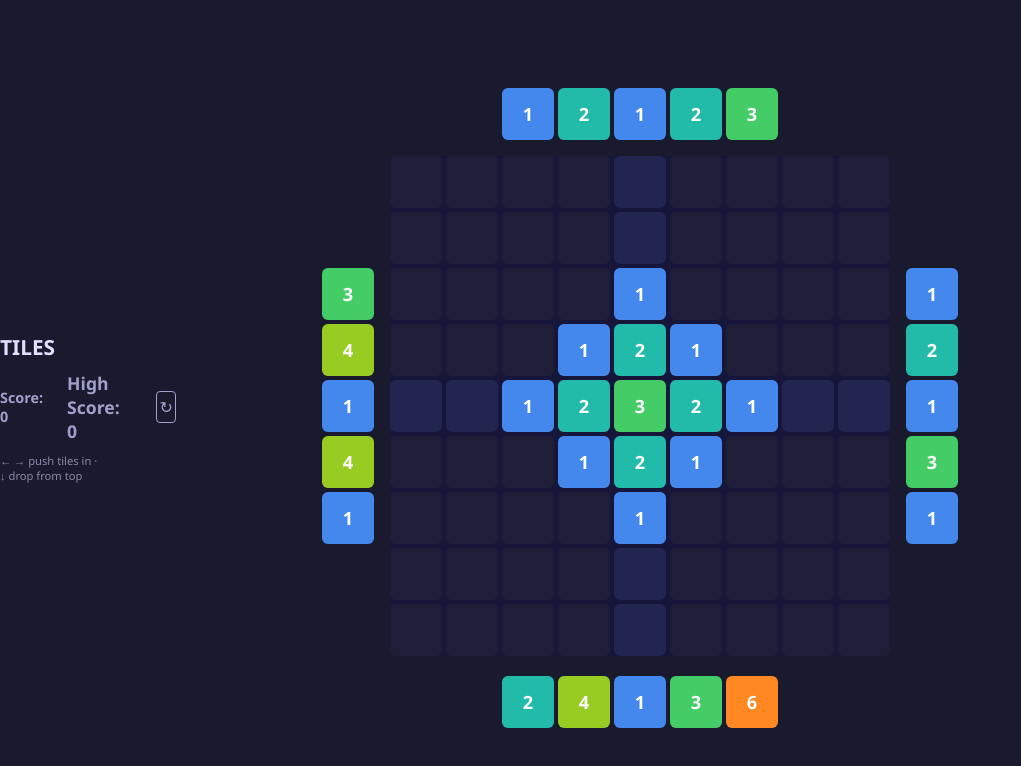
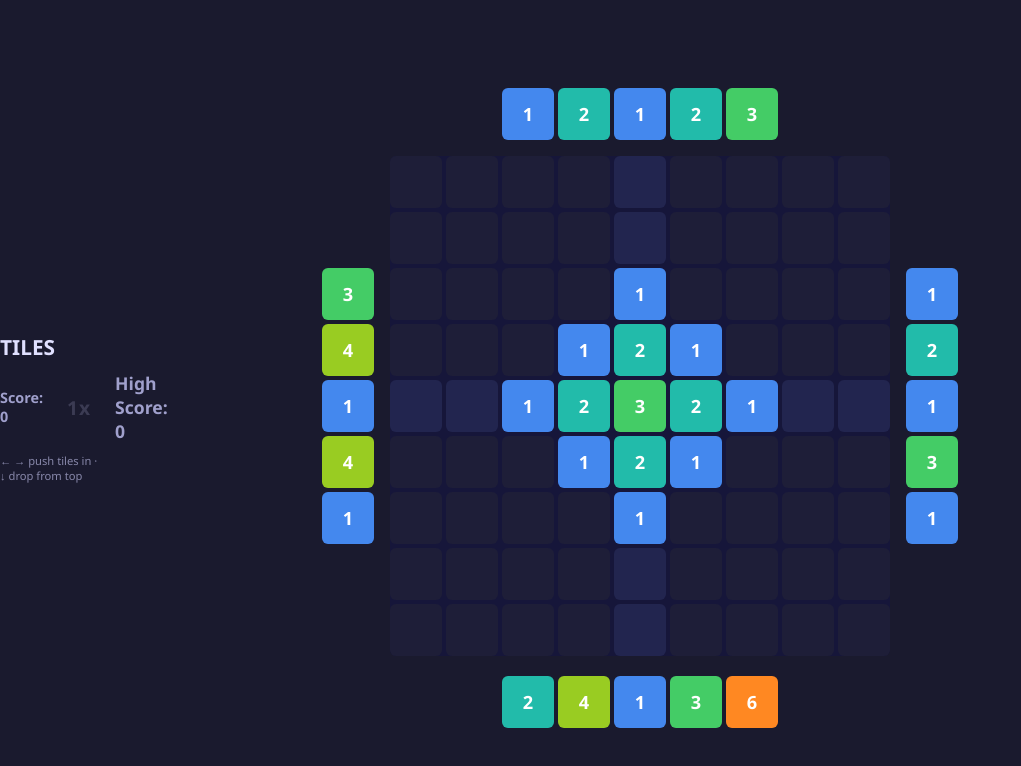
Before and after one commit to EvanCzako/Tiles2, a React (Vite) app: page / in a window 1280 px wide. Shown: the top 766 px of the page, without its empty margins (0-1021 px from the left). Built offline with nearby package versions, Linux system fonts and the light colour scheme.

Commit message:
Add score multiplier

```diff
--- a/src/App.css
+++ b/src/App.css
@@ -57,28 +57,11 @@ html, body {
   margin: 0;
 }
 
-.reset-hs-btn {
-  background: none;
-  border: 1px solid #a0a0cc;
-  color: #a0a0cc;
-  width: 32px;
-  height: 32px;
-  border-radius: 4px;
-  cursor: pointer;
-  font-size: 1rem;
-  display: flex;
-  align-items: center;
-  justify-content: center;
-  transition: all 0.2s;
-  padding: 0;
-  pointer-events: auto;
-  touch-action: manipulation;
-}
-
-.reset-hs-btn:hover {
-  background-color: rgba(160, 160, 204, 0.1);
-  border-color: #e0e0ff;
-  color: #e0e0ff;
+.combo {
+  font-size: 1.2rem;
+  font-weight: 800;
+  margin: 0;
+  letter-spacing: 0.05em;
 }
 
 .hint {
--- a/src/App.jsx
+++ b/src/App.jsx
@@ -6,7 +6,7 @@ import Arena from './components/Arena';
 import './App.css';
 
 export default function App() {
-  const { score, highScore, triggerPush, layout, resetHighScore } = useGameStore();
+  const { score, highScore, combo, triggerPush, layout } = useGameStore();
   const { CONTAINER_W, CONTAINER_H } = layout;
 
   const scale = useScale(CONTAINER_W, CONTAINER_H);
@@ -14,7 +14,7 @@ export default function App() {
 
   return (
     <div className="app">
-      <GameHeader score={score} highScore={highScore} onResetHighScore={resetHighScore} />
+      <GameHeader score={score} highScore={highScore} combo={combo} />
       <div className="arena-container">
         <div style={{ width: CONTAINER_W * scale, height: CONTAINER_H * scale, overflow: 'visible', flexShrink: 0 }}>
           <div className="arena" style={{ width: CONTAINER_W, height: CONTAINER_H, transform: `scale(${scale})`, transformOrigin: '0 0' }}>
--- a/src/components/GameHeader.jsx
+++ b/src/components/GameHeader.jsx
@@ -1,14 +1,17 @@
 const isTouch = typeof window !== 'undefined' &&
   ('ontouchstart' in window || navigator.maxTouchPoints > 0);
 
-export default function GameHeader({ score, highScore, onResetHighScore }) {
+const COMBO_COLORS = ['#8888aa', '#ffcc00', '#ff8822', '#ff4422', '#dd1144'];
+
+export default function GameHeader({ score, highScore, combo }) {
+  const comboColor = COMBO_COLORS[Math.min(combo - 1, 4)];
   return (
     <div className="game-header">
       <h1 className="title">TILES</h1>
       <div className="score-row">
         <p className="score">Score: {score}</p>
+        <p className="combo" style={{ opacity: combo > 1 ? 1 : 0.3, color: comboColor }}>{combo}x</p>
         <p className="high-score">High Score: {highScore}</p>
-        <button className="reset-hs-btn" onClick={onResetHighScore} title="Reset high score">↻</button>
       </div>
       <p className="hint">
         {isTouch
--- a/src/gameLogic.js
+++ b/src/gameLogic.js
@@ -656,6 +656,9 @@ export function checkGameOver(grid, dl, dr, dt, db, cfg) {
   );
 }
 
+export const MAX_COMBO = 5;
+export function nextCombo(combo) { return Math.min(combo + 1, MAX_COMBO); }
+
 export function getTileColor(value) {
   const colors = {
     0:  { bg: '#1e1e38', text: 'transparent' },
--- a/src/store.js
+++ b/src/store.js
@@ -44,6 +44,7 @@ function initState(mode = '9x9') {
     bottomPending:  createInitialPending(cfg),
     score:          0,
     highScore:      loadHighScore(),
+    combo:          1,
     gameOver:       false,
     animating:      false,
     flyingTiles:    [],
@@ -78,7 +79,7 @@ function buildFrozenSnapshot(grid, cfg) {
 }
 
 // ── Collapse + annihilate loop ─────────────────────────────────────────────
-function runCollapseLoop(grid, pendingPayload, newDL, newDR, newDT, newDB, get, set, lastPushedSide = 'left') {
+function runCollapseLoop(grid, pendingPayload, newDL, newDR, newDT, newDB, get, set, lastPushedSide = 'left', combo = 1) {
   const { cfg } = get();
   const { grid: collapsedGrid, midGrid, gravityMoves, horizontalMoves } = collapseGrid(grid, cfg, lastPushedSide);
 
@@ -89,7 +90,7 @@ function runCollapseLoop(grid, pendingPayload, newDL, newDR, newDT, newDB, get,
     if (annihilatedCells.length === 0) {
       // Cascade fully settled — transition is atomic (never passes through null)
       // to avoid Arena re-deriving visibility from a mismatched grid mid-render.
-      set({ animating: false, frozenPendingRows: buildFrozenSnapshot(settled, curCfg), ...pendingPayload });
+      set({ animating: false, combo: 1, frozenPendingRows: buildFrozenSnapshot(settled, curCfg), ...pendingPayload });
       if (checkGameOver(settled, newDL, newDR, newDT, newDB, curCfg)) {
         const currentScore = get().score;
         const currentHighScore = get().highScore;
@@ -105,13 +106,15 @@ function runCollapseLoop(grid, pendingPayload, newDL, newDR, newDT, newDB, get,
       return;
     }
 
+    const nextCombo_ = nextCombo(combo);
     set({
-      score: get().score + annScore,
+      score: get().score + annScore * combo,
+      combo: combo,
       annihilateSet: new Set(annihilatedCells.map(([r, c]) => `${r},${c}`)),
     });
     setTimeout(() => {
       set({ grid: annGrid, annihilateSet: new Set() });
-      runCollapseLoop(annGrid, pendingPayload, newDL, newDR, newDT, newDB, get, set, lastPushedSide);
+      runCollapseLoop(annGrid, pendingPayload, newDL, newDR, newDT, newDB, get, set, lastPushedSide, nextCombo_);
     }, FLASH_MS);
   };
 
@@ -191,6 +194,7 @@ const useGameStore = create((set, get) => ({
   triggerPush(direction) {
     const s = get();
     if (s.animating || s.gameOver) return;
+    set({ combo: 1 });
 
     const { cfg, layout } = s;
     let pushFn, pendingArg, pendingKey, getPendingPos;
```
Also changed, not shown: 1 other file (tests, documents, lock files or other folders).
